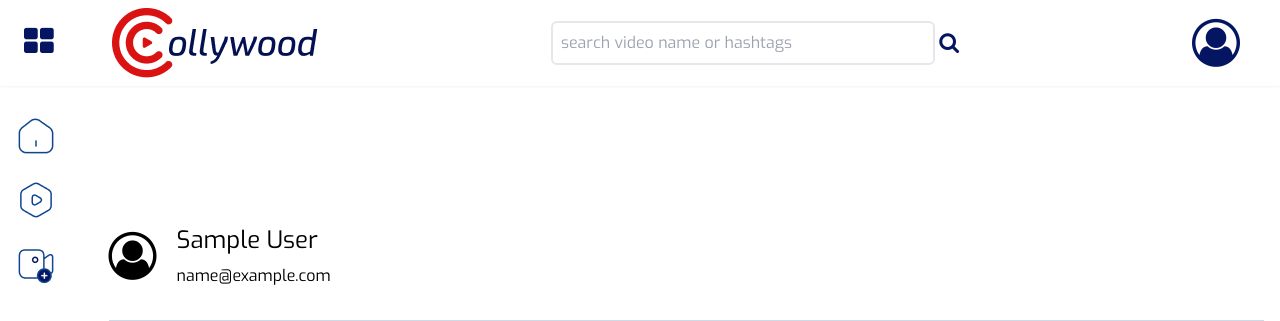
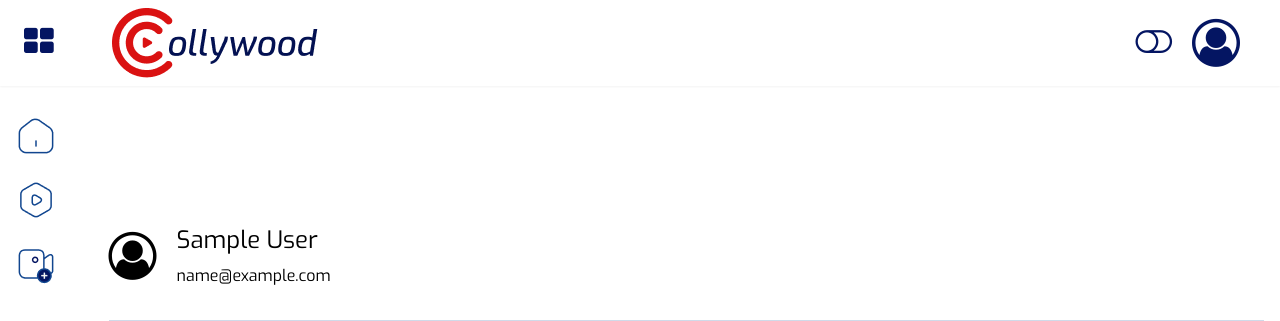
Before and after one commit to zuri-training/Col-films-Team-120, a Django app: page /accounts/profile/ in a window 1280 px wide. Shown: the top 321 px of the page. Run offline with Django 4.2, Linux system fonts and the light colour scheme; the visitor is signed in with stand-in values (Sample User, id 1); data that the repository does not hold is empty; style sheets or scripts are compiled from the project's sources; some libraries are stand-ins or nearby versions.

Commit message:
Add manual control dark mode and banne gradient

```diff
--- a/collywood/static/styles.css
+++ b/collywood/static/styles.css
@@ -14,6 +14,10 @@ html {
     font-family: 'Great Vibes', cursive;
 }
 
+.banner-overlay{
+    background: radial-gradient(64.86% 64.86% at 83.72% 67.7%, rgba(131, 102, 102, 0) 39.58%, rgba(3, 0, 0, 0.6) 100%);
+}
+
 .form-input {
     @apply rounded-lg p-2 w-full block
 }
--- a/templates/base.html
+++ b/templates/base.html
@@ -16,6 +16,7 @@
   <link rel="stylesheet" href="{%static 'styles.css' %}" />
   <script>
     tailwind.config = {
+      darkMode: "class",
       theme: {
         extend: {
           colors: {
@@ -30,7 +31,7 @@
             primary: ['Exo', 'sans-serif'],
           }
         }
-      }
+      },
     }
   </script>
 </head>
@@ -40,6 +41,13 @@
   <script src="{% static 'jquery.min.js' %}"></script>
   <script>
     $("document").ready(() => {
+
+      $("#dark-mode-toggler").on("click", () => {
+        $("html").toggleClass("dark")
+        $("#toggler-icon").toggleClass("fa-toggle-off")
+        $("#toggler-icon").toggleClass("fa-toggle-on")
+      })
+
       $("#menu-text-toggler").on("click", () => {
         $(".menu-text").toggleClass("hidden")
       })
--- a/templates/layout.html
+++ b/templates/layout.html
@@ -10,19 +10,11 @@
         <img src="{%static 'logo.png' %}" alt="collywood" class="dark:hidden" />
         <img src="{%static 'logo-dark.png' %}" alt="collywood" class="hidden dark:block" />
     </div>
-    <div class="hidden md:block">
-        <form action="." method="get">
-            <input type="text" name="search"
-                class="border border-solid border-2 rounded-md p-2 text-primary lg:w-96 md:w-60"
-                placeholder="search video name or hashtags" />
-            <button>
-                <i class="fa fa-search fa-lg" aria-hidden="true"></i>
-            </button>
-        </form>
-
-    </div>
     <div>
-        <div>
+        <div class="flex gap-5 items-center">
+            <span id="dark-mode-toggler">
+                <i class="fa fa-toggle-off fa-2x" aria-hidden="true" id="toggler-icon"></i>
+            </span>
             {% if request.user.is_authenticated %}
             <a href="{% url 'profile' %}"><i class="fa fa-user-circle-o fa-3x" aria-hidden="true"></i></a>
             {% else %}
--- a/templates/video/homepage.html
+++ b/templates/video/homepage.html
@@ -12,7 +12,7 @@
             <a class="py-4 px-8 border border-2 border-accent rounded-lg text-light">Watch later</a>
         </div>
     </div>
-    <div class="absolute bg-black top-0 w-full h-full opacity-50 z-20"></div>
+    <div class="absolute top-0 w-full h-full z-20 bg-gradient-to-r from-black to-gray-500 opacity-80"></div>
 </section>
 <section class="grid grid-cols-1 sm:grid-cols-2 lg:grid-cols-3 gap-5 py-10 px-6 md:p-10 ">
     {% for video in videos %}
```
Also changed, not shown: templates/video/landingpage.html (+8 -3 lines).
